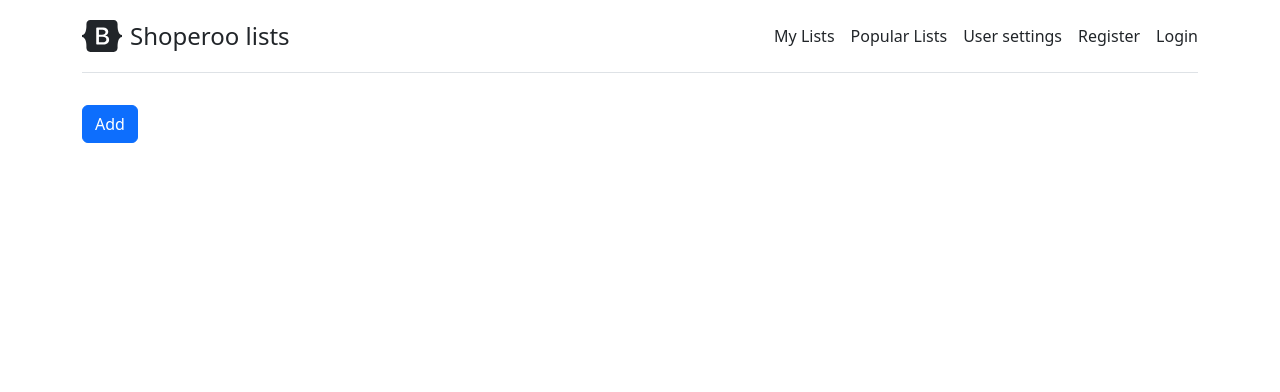
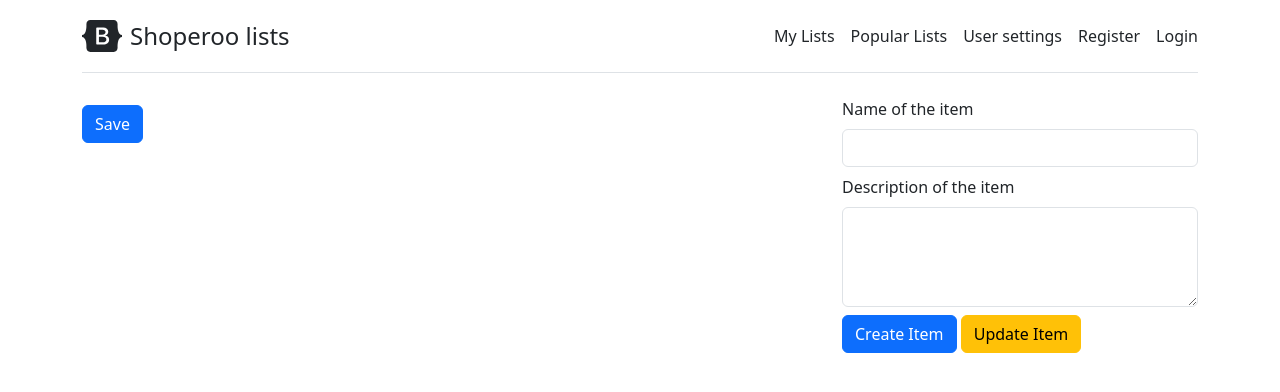
Before and after one commit to EimantasBlazevicius/sda_what_to_buy, a Django app: template whatToBuyCore/items_list/templates/shopping_list.html in a window 1280 px wide. Shown: the top 392 px of the page. Run offline with Django 4.2, Linux system fonts and the light colour scheme; the template is opened without the code that fills it, so the values that code supplies are empty.

Commit message:
done template

```diff
--- /dev/null
+++ b/whatToBuyCore/items_list/templates/home.html
@@ -0,0 +1,5 @@
+{% extends 'base.html' %}
+
+{% block content %}
+    <a href='{% url "lists-list" %}'>Lists</a>
+{% endblock %}
--- a/whatToBuyCore/items_list/templates/shopping_list.html
+++ b/whatToBuyCore/items_list/templates/shopping_list.html
@@ -1,5 +1,9 @@
 {% extends 'base.html' %}
 {% block content %}
+  <form method="POST" action="#">
+    {% csrf_token %}
+    <div class="row">
+      <div class="col-8">
         <ol class="list-group list-group-numbered">
             {% for ingredient in shopping_list %}
             <li class="list-group-item d-flex justify-content-between align-items-start">
@@ -9,23 +13,31 @@
               </div>
 
               {% if ingredient.is_completed %}
-            <input type="checkbox" checked />
+                <input class="my-auto" type="checkbox" checked value="{{ingredient.pk}}" name="checkbox" />
               {% else %}
-            <input type="checkbox" />
+                <input class="my-auto" type="checkbox" value="{{ingredient.pk}}" name="checkbox" />
               {% endif %}
 
-          <button class="btn btn-primary ms-2">
-            <a style="text-decoration: none; color: inherit;" href="{% url 'item-update' pk=ingredient.pk %}">Update</a>
-          </button>
-
-          <button class="btn btn-danger ms-2">
-            <a style="text-decoration: none; color: inherit;" href="{% url 'item-delete' pk=ingredient.pk %}">Delete</a>
-          </button>
-
+              <button type="submit" class="btn btn-warning ms-2" name="update_state" value="update_state">Update</button>
+              <button type="submit" class="btn btn-danger ms-2" name="delete" value="delete">Delete</button>
             </li>
             {% endfor %}
         </ol>
-    <button class="btn btn-primary mt-2">
-      <a style="text-decoration: none; color: inherit;" href="{% url 'item-add' %}">Add</a>
-    </button>
+        <button type="submit" class="btn btn-primary mt-2" name="update_checked" value="update_checked">Save</button>
+      </div>
+      <div class="col-4">
+        <div class="mb-2">
+          <label class="form-label">Name of the item</label>
+          <input type="text" class="form-control" name="item_name">
+        </div>
+        <div class="mb-2">
+          <label class="form-label">Description of the item</label>
+          <textarea type="text" class="form-control" style="height: 100px" name="item_description"></textarea>
+        </div>
+
+        <button type="submit" class="btn btn-primary" name="item_add" value="item_add">Create Item</button>
+        <button type="submit" class="btn btn-warning" name="item_update" value="item_update">Update Item</button>
+      </div>
+    </div>
+  </form>
 {% endblock content %}
--- a/whatToBuyCore/items_list/urls.py
+++ b/whatToBuyCore/items_list/urls.py
@@ -1,7 +1,8 @@
 from django.urls import path
-from .views import my_lists, items_list
+from .views import my_lists, items_list, home
 
 urlpatterns = [
+    path("", home, name="index"),
     path("my_lists/", my_lists, name="lists-list"),
     path("my_lists/<pk>/", items_list, name='items-list'),
 ]
--- a/whatToBuyCore/items_list/views.py
+++ b/whatToBuyCore/items_list/views.py
@@ -1,5 +1,9 @@
 from django.shortcuts import render
 from .models import ShoppingList, ShoppingItem
+
+
+def home(request):
+    return render(request, "home.html")
 
 
 def my_lists(request):
```
Lines whose indentation alone changed are shown as unchanged.
